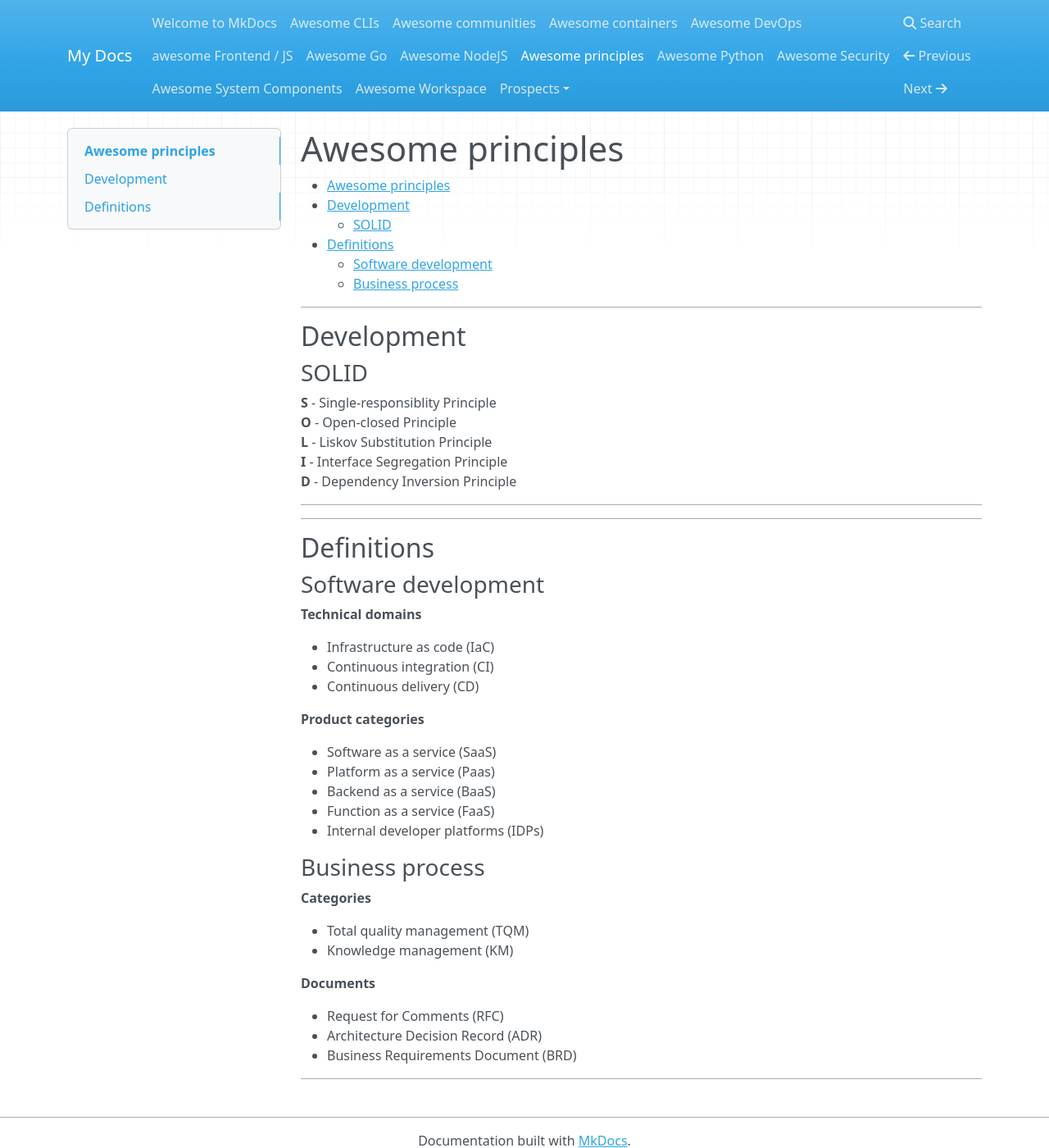
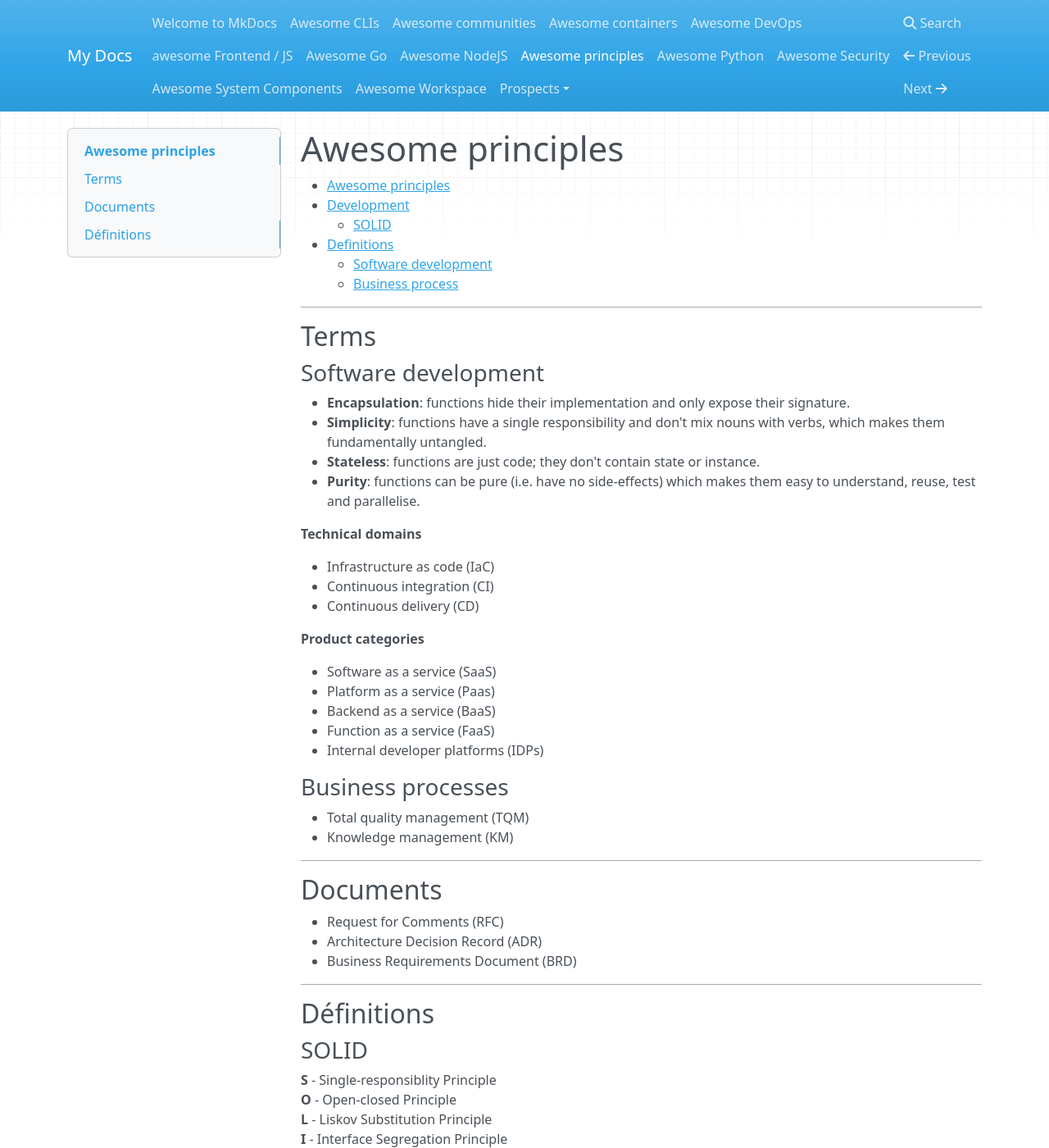
Before and after one commit to JeanMGirard/Awesome, an MkDocs documentation site: the page built from docs/awesome-principles.md, in a window 1280 px wide and 1400 px high. Shown: the whole window at 82% size. Built offline with MkDocs 1.6.1, drawn with Linux system fonts in a browser that asks for light colours; nearby versions of some CDN libraries.

Commit message:
Update awesome-principles.md

```diff
--- a/docs/awesome-principles.md
+++ b/docs/awesome-principles.md
@@ -7,26 +7,16 @@
     - [Software development](#software-development)
     - [Business process](#business-process)
 
----
+-----------------------------------------------------------------------------------------
 
-## Development
-
-### SOLID
-
-**S** - Single-responsiblity Principle
-**O** - Open-closed Principle
-**L** - Liskov Substitution Principle
-**I** - Interface Segregation Principle
-**D** - Dependency Inversion Principle
-
----
-
-
----
-
-## Definitions
+## Terms
 
 ### Software development
+
+- **Encapsulation**: functions hide their implementation and only expose their signature.
+- **Simplicity**: functions have a single responsibility and don't mix nouns with verbs, which makes them fundamentally untangled.
+- **Stateless**: functions are just code; they don't contain state or instance.
+- **Purity**: functions can be pure (i.e. have no side-effects) which makes them easy to understand, reuse, test and parallelise.
 
 **Technical domains**
 
@@ -42,17 +32,27 @@
 - Function as a service (FaaS)
 - Internal developer platforms (IDPs)
 
-### Business process
-
-**Categories**
+### Business processes
 
 - Total quality management (TQM)
 - Knowledge management (KM)
 
-**Documents**
+-----------------------------------------------------------------------------------------
+
+## Documents
 
 - Request for Comments (RFC)
 - Architecture Decision Record (ADR)
 - Business Requirements Document (BRD)
 
----
+-----------------------------------------------------------------------------------------
+
+## Définitions
+
+### SOLID
+
+**S** - Single-responsiblity Principle
+**O** - Open-closed Principle
+**L** - Liskov Substitution Principle
+**I** - Interface Segregation Principle
+**D** - Dependency Inversion Principle
```
